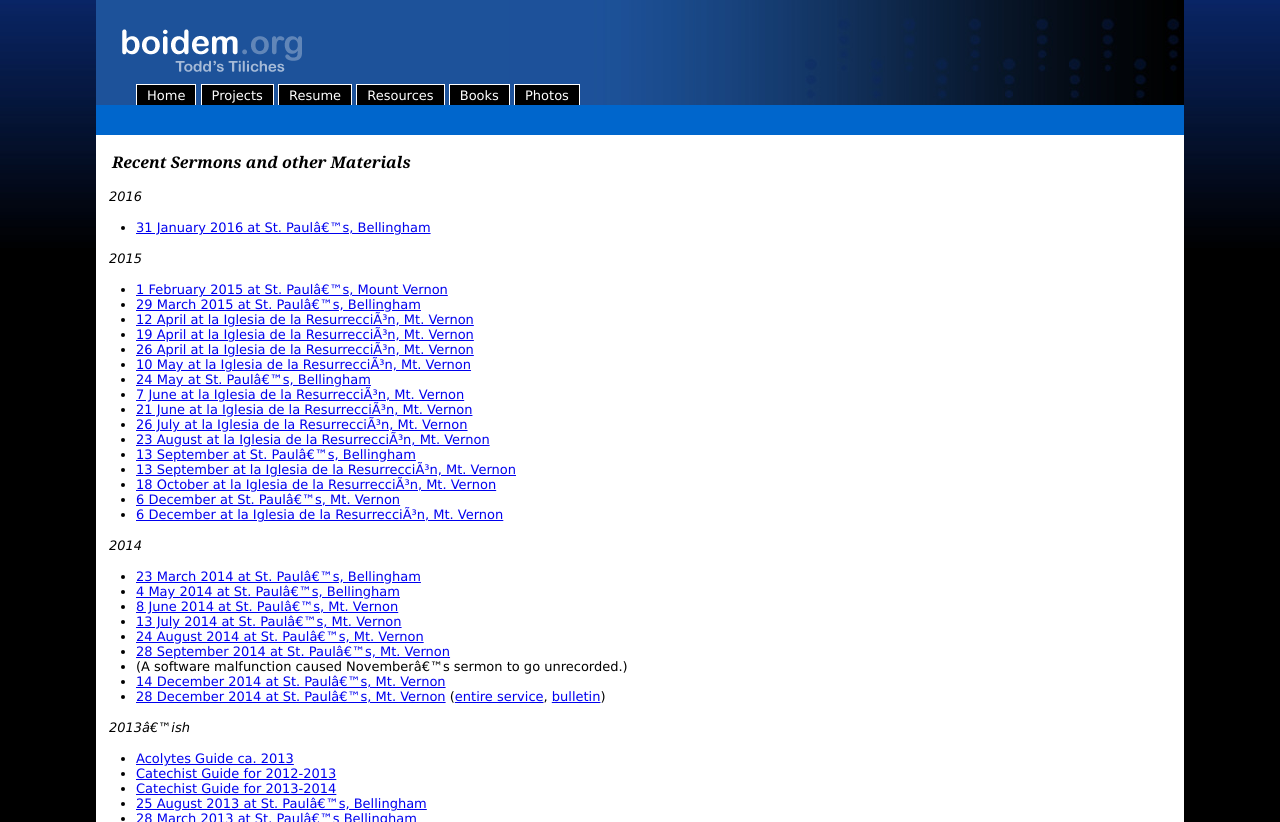
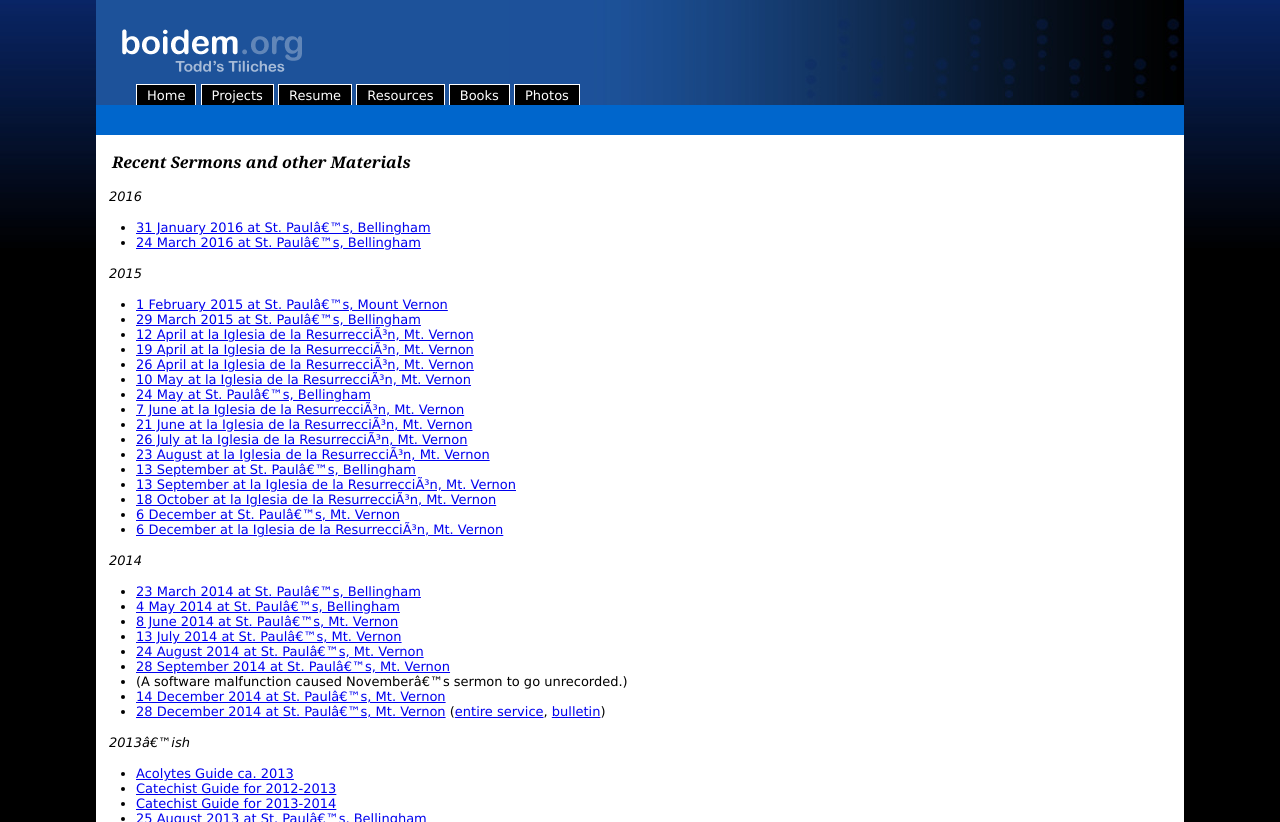
Before and after one commit to toddfoster/toddfoster.github.com, a Jekyll site: the page built from projects.md, in a window 1280 px wide. Shown: the top 822 px of the page. Built offline with Jekyll 4.4.1, drawn with Linux system fonts in a browser that asks for light colours; grey boxes are pictures that could not be loaded.

Commit message:
Maundy Thurs Sermon

```diff
--- a/projects.md
+++ b/projects.md
@@ -9,6 +9,7 @@ Recent Sermons and other Materials
 *2016*
 
 * [31 January 2016 at St. Paul's, Bellingham](http://cdn.boidem.org/2016/StPBhm201601310900.mp3)
+* [24 March 2016 at St. Paul's, Bellingham](http://cdn.boidem.org/2016/StPBhm20160324.mp3)
 
 
 *2015*
```
